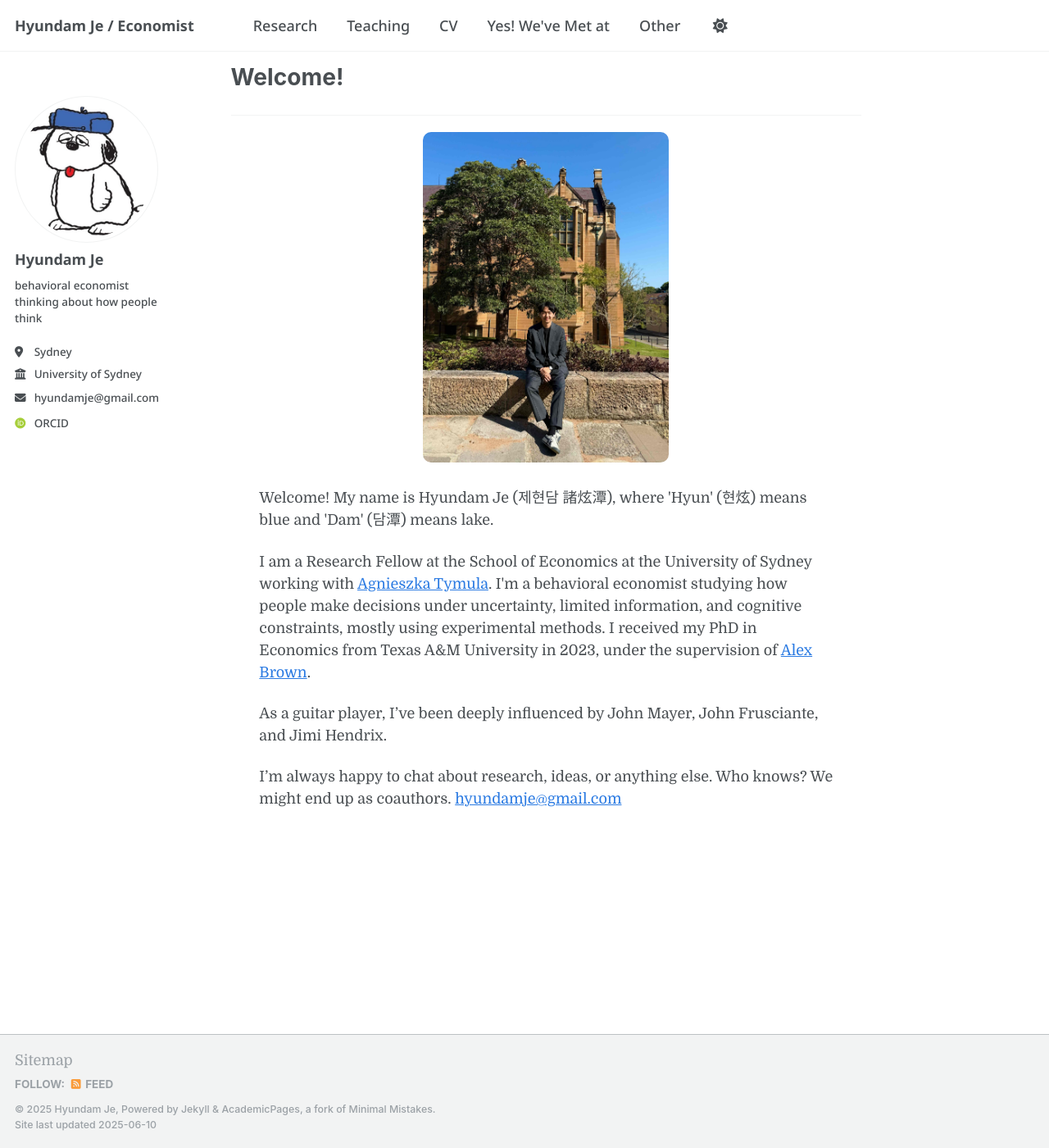
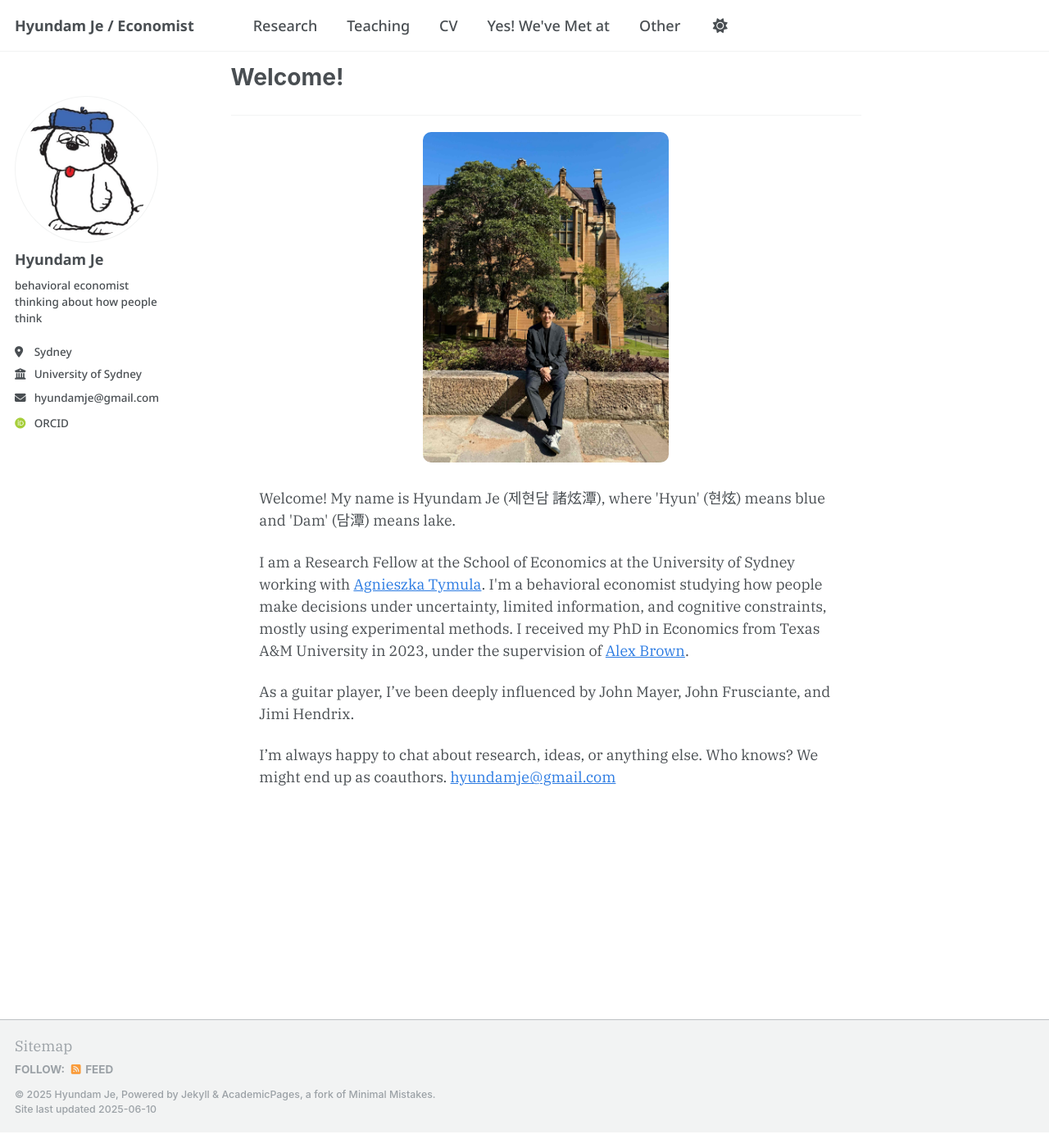
Before and after one commit to hyundamje/hyundamje.github.io, a Jekyll site: the page built from _pages/about.md, in a window 1280 px wide and 1400 px high, scrolled down 19 px. Shown: the whole window at 82% size. Built offline with Jekyll 4.4.1, drawn with Linux system fonts in a browser that asks for light colours; some web fonts are replaced.

Commit message:
Update _base.scss

```diff
--- a/_sass/layout/_base.scss
+++ b/_sass/layout/_base.scss
@@ -15,7 +15,7 @@ body {
   margin: 0;
   padding: $masthead-height 0 0;
   padding-bottom: 9em;
-  font-family: 'Domine', serif;
+  font-family: 'IBM Plex Serif', serif;
   //  font-family: 'Source Serif 4', serif;
   // font-family: 'Cormorant Garamond', serif;
 
```
